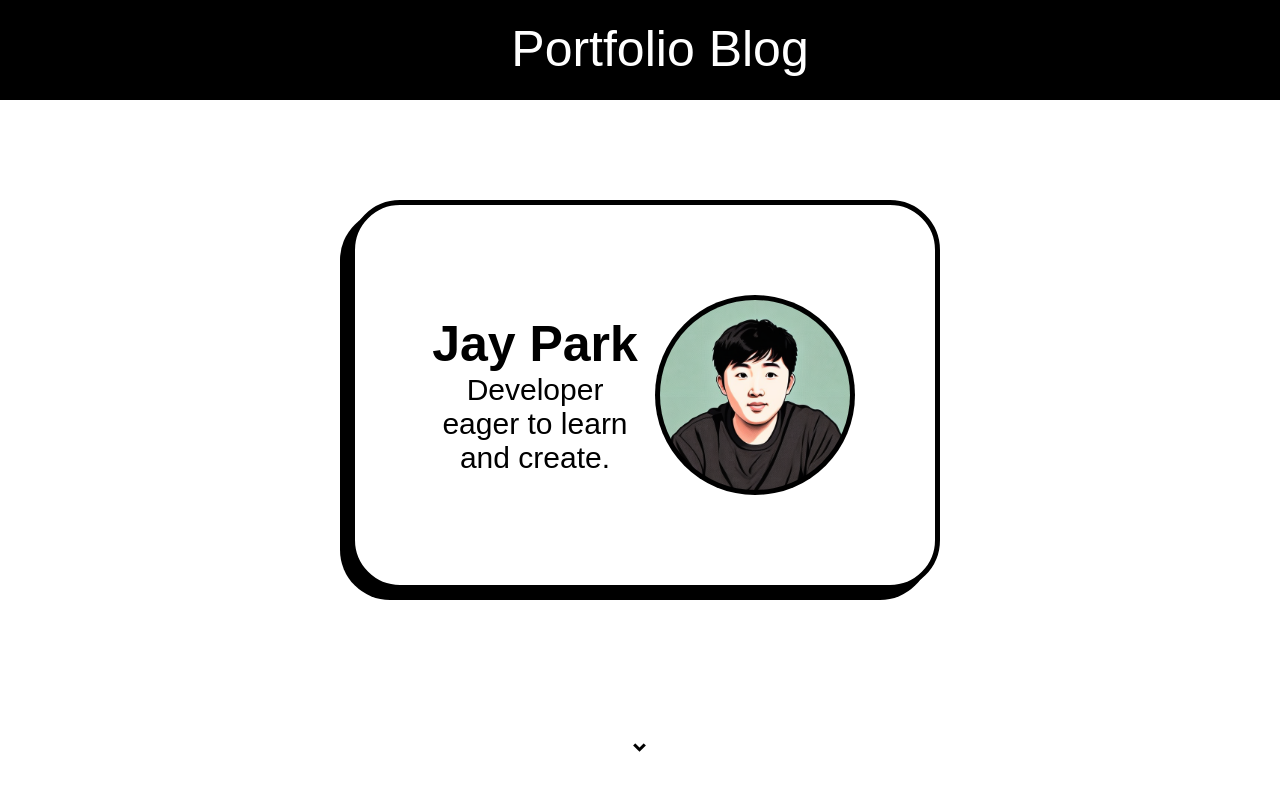
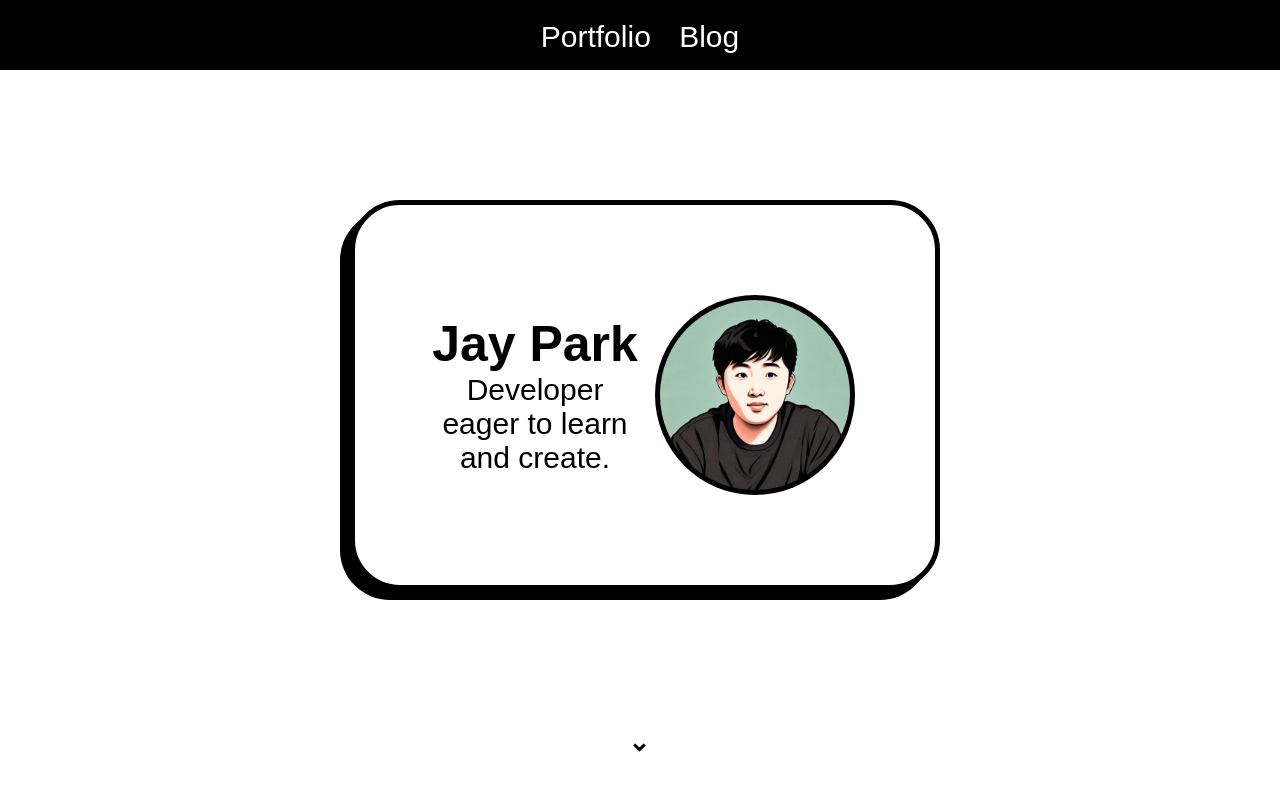
Before and after one commit to TestGalore/testgalore.github.io, a plain HTML site: page index.html in a window 1280 px wide. Shown: the top 800 px of the page. Drawn offline with Linux system fonts and the light colour scheme.

Commit message:
changed navbar styling

```diff
--- a/css/style.css
+++ b/css/style.css
@@ -1,5 +1,6 @@
 * {
     margin: 0;
+    padding: 0;
     box-sizing: border-box;
     user-select:none;
     -webkit-tap-highlight-color: rgba(255, 255, 255, 0);
@@ -61,11 +62,12 @@ body{
     position: fixed;
     background:black;
     color:white;
-    height: 10rem;
+    height: 7rem;
     width: 100%;
     z-index: 50;
-    font-size: 5rem;
+    font-size: 3rem;
     text-align:center;
+    text-overflow:clip;
     padding:2rem;
 }
 
@@ -75,6 +77,7 @@ body{
 
 #navbar ul li{
     display: inline;
+    margin: 0 1rem;
 }
 
 #navbar li:hover{
```
